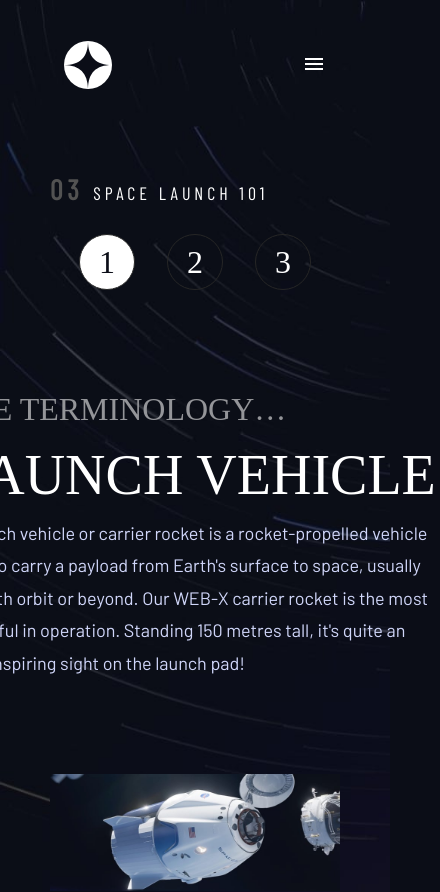
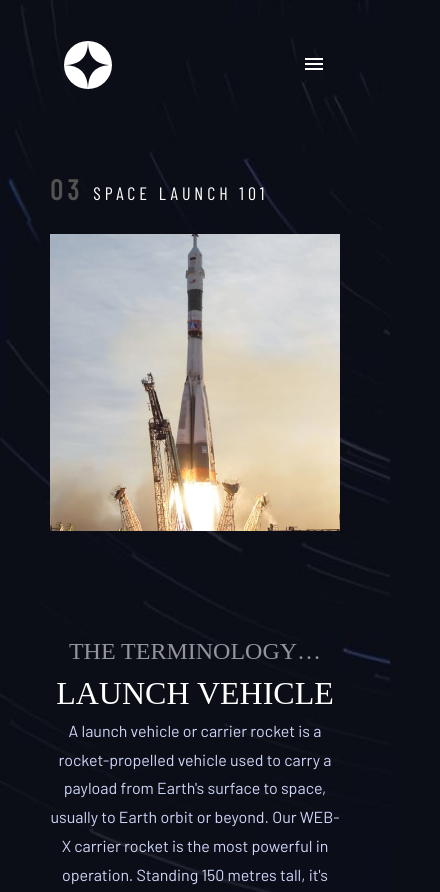
Before and after one commit to devkarine/space-tourism, a React (Vite) app: page /technology in a window 390 px wide. Shown: the top 892 px of the page, 440 px wide, since content can reach past the window. Built offline with nearby package versions, Linux system fonts and the light colour scheme; a web font is replaced by a local one.

Commit message:
feat: add responsividade ao projeto

```diff
--- a/index.html
+++ b/index.html
@@ -5,6 +5,11 @@
     <meta name="viewport" content="width=device-width, initial-scale=1.0" />
     <link rel="preconnect" href="https://fonts.googleapis.com" />
     <link rel="preconnect" href="https://fonts.gstatic.com" crossorigin />
+    <link
+      rel="shortcut icon"
+      href="public/assets/shared/logo.svg"
+      type="image/x-icon"
+    />
     <link
       href="https://fonts.googleapis.com/css2?family=Barlow&family=Barlow+Condensed&family=Bellefair&display=swap"
       rel="stylesheet"
--- a/src/Pages/Crew/styled.ts
+++ b/src/Pages/Crew/styled.ts
@@ -36,6 +36,8 @@ export const MainContent = styled.div`
   @media (max-width: 930px) {
     flex-direction: column;
     text-align: center;
+    align-items: center;
+    justify-content: center;
   }
 `;
 
@@ -44,8 +46,9 @@ export const WrapperCrew = styled.div`
   flex-direction: column;
   justify-content: center;
   gap: 180px;
+  padding: 5px;
   height: 631px;
-  width: 539px;
+  /* max-width: 539px; */
 `;
 
 export const RoleCrew = styled.h3`
@@ -63,7 +66,7 @@ export const NameCrew = styled.h2`
   color: ${({ theme }) => theme.colors.light};
   height: 143px;
   font-weight: 400;
-  width: 539px;
+  max-width: 500px;
   margin-bottom: 24px;
 `;
 
@@ -73,20 +76,25 @@ export const DescriptionCrew = styled.p`
   color: ${({ theme }) => theme.colors.secondary};
   font-weight: 400;
   line-height: 180%;
+  display: flex;
+  flex-wrap: wrap;
+
+  @media (max-width: 930px) {
+    text-align: center;
+  }
 `;
 
 export const PaginationWrapper = styled.div`
   display: flex;
   margin: 20px 0;
   gap: 40px;
+
   @media (max-width: 930px) {
     justify-content: center;
   }
 `;
 
 export const ImgCrew = styled.div`
-  width: 539px;
-  height: 531px;
   position: relative;
   background-size: cover;
   background-repeat: no-repeat;
@@ -100,4 +108,19 @@ export const ImgCrew = styled.div`
     height: 100%;
     background: linear-gradient(to bottom, rgba(255, 255, 255, 0) 70%, #0b0d17);
   }
+
+  img {
+    width: 539px;
+    height: 636px;
+
+    @media (max-width: 1300px) {
+      width: 400px;
+      height: 469px;
+    }
+
+    @media (max-width: 768px) {
+      width: 300px;
+      height: 369px;
+    }
+  }
 `;
--- a/src/Pages/Destination/styled.ts
+++ b/src/Pages/Destination/styled.ts
@@ -26,6 +26,8 @@ export const MainContent = styled.div`
   @media (max-width: 930px) {
     flex-direction: column;
     text-align: center;
+    justify-content: center;
+    align-items: center;
   }
 `;
 
@@ -47,7 +49,7 @@ export const WrapperDestinations = styled.div`
 
 export const DestinationDescription = styled.p`
   padding-bottom: 40px;
-  height: 168px;
+  height: 250px;
   font-family: ${({ theme }) => theme.fonts.family.tertiary};
   font-size: ${({ theme }) => theme.fonts.size.text.small};
   color: ${({ theme }) => theme.colors.secondary};
--- a/src/Pages/Technology/index.tsx
+++ b/src/Pages/Technology/index.tsx
@@ -15,32 +15,11 @@ interface TechnologyData {
 export const Technology = () => {
   const [selectedTechnology, setSelectedTechnology] = useState(0);
   const [technologys, setTechnologys] = useState<TechnologyData[]>([]);
-  const [imageSrc, setImageSrc] = useState<string>('');
 
   useEffect(() => {
     const technologyArray = Object.values(technologyData) as TechnologyData[];
     setTechnologys(technologyArray);
   }, []);
-
-  useEffect(() => {
-    const updateImageSrc = () => {
-      const width = window.innerWidth;
-      const imageKey = width <= 900 ? 'image_small' : 'image_large';
-      const technology = technologys[selectedTechnology];
-      if (technology) {
-        setImageSrc(technology[imageKey]);
-      }
-    };
-
-    updateImageSrc();
-
-    const mediaQuery = window.matchMedia('(max-width: 768px)');
-    mediaQuery.addEventListener('change', updateImageSrc);
-
-    return () => {
-      mediaQuery.removeEventListener('change', updateImageSrc);
-    };
-  }, [selectedTechnology, technologys]);
 
   const handleTabClick = (index: number) => {
     setSelectedTechnology(index);
@@ -75,9 +54,9 @@ export const Technology = () => {
               <p>{technology.description}</p>
             </S.TechnologyContent>
 
-            <div>
-              <img src={imageSrc} alt={technology.title} />
-            </div>
+            <S.ImgTechnology>
+              <img src={technology.image_large} alt={technology.title} />
+            </S.ImgTechnology>
           </S.Main>
         )}
       </S.WrapperTecnology>
--- a/src/Pages/Technology/styled.ts
+++ b/src/Pages/Technology/styled.ts
@@ -33,26 +33,45 @@ export const Main = styled.div`
   align-items: center;
   justify-content: center;
   gap: 95px;
+  padding-bottom: 30px;
 
   @media (max-width: 900px) {
-    flex-direction: column;
+    flex-direction: column-reverse;
   }
 `;
 
 export const TechnologyContent = styled.div`
-  width: 490px;
+  max-width: 500px;
 
   h2 {
     font-size: ${({ theme }) => theme.fonts.size.header.small};
     font-family: ${({ theme }) => theme.fonts.family.primary};
     color: ${({ theme }) => theme.colors.neutral[500]};
     font-weight: 400;
+
+    @media (max-width: 768px) {
+      font-size: ${({ theme }) => theme.fonts.size.text.medium};
+      text-align: center;
+    }
+
+    @media (max-width: 375px) {
+      font-size: ${({ theme }) => theme.fonts.size.text.small};
+    }
   }
 
   h3 {
     font-size: ${({ theme }) => theme.fonts.size.header.medium};
     font-family: ${({ theme }) => theme.fonts.family.primary};
     color: ${({ theme }) => theme.colors.light};
+
+    @media (max-width: 768px) {
+      font-size: ${({ theme }) => theme.fonts.size.header.small};
+      text-align: center;
+    }
+
+    @media (max-width: 375px) {
+      font-size: ${({ theme }) => theme.fonts.size.text.medium};
+    }
   }
 
   p {
@@ -60,6 +79,11 @@ export const TechnologyContent = styled.div`
     font-family: ${({ theme }) => theme.fonts.family.tertiary};
     color: ${({ theme }) => theme.colors.secondary};
     line-height: 180%;
+
+    @media (max-width: 768px) {
+      font-size: ${({ theme }) => theme.fonts.size.text.extraSmall};
+      text-align: center;
+    }
   }
 `;
 
@@ -70,5 +94,14 @@ export const PaginationContent = styled.div`
 
   @media (max-width: 900px) {
     flex-direction: row;
+    align-items: center;
+    justify-content: center;
   }
 `;
+
+export const ImgTechnology = styled.div`
+  img {
+    width: 100%;
+    height: auto;
+  }
+`;
--- a/src/Pages/Technology/technology.json
+++ b/src/Pages/Technology/technology.json
@@ -1,6 +1,6 @@
 {
   "LAUNCH VEHICLE": {
-    "image_small": "/assets/technology/image-space-capsule-landscape.jpg",
+    "image_small": "/assets/technology/image-launch-vehicle-landscape.jpg",
     "image_large": "/assets/technology/image-launch-vehicle-portrait.jpg",
     "title": "LAUNCH VEHICLE",
     "description": "A launch vehicle or carrier rocket is a rocket-propelled vehicle used to carry a payload from Earth's surface to space, usually to Earth orbit or beyond. Our WEB-X carrier rocket is the most powerful in operation. Standing 150 metres tall, it's quite an awe-inspiring sight on the launch pad!"
--- a/src/components/Pagination/styled.ts
+++ b/src/components/Pagination/styled.ts
@@ -35,8 +35,8 @@ export const PaginationContainer = styled.button<PaginationContainerProps>`
 
       `}
 
-  @media (max-width: 688px ) {
-    width: ${({ size }) => (size === 'small' ? '10px' : '56px')};
-    height: ${({ size }) => (size === 'small' ? '10px' : '56px')};
+  @media (max-width: 768px ) {
+    width: ${({ size }) => (size === 'small' ? '40px' : '56px')};
+    height: ${({ size }) => (size === 'small' ? '40px' : '56px')};
   }
 `;
--- a/src/styles/global.ts
+++ b/src/styles/global.ts
@@ -36,9 +36,4 @@ export const GlobalStyle = createGlobalStyle`
     list-style-type: none;
   }
 
-  img{
-    width: 100%;
-    height: 100%;
-  }
-
 `;
```
